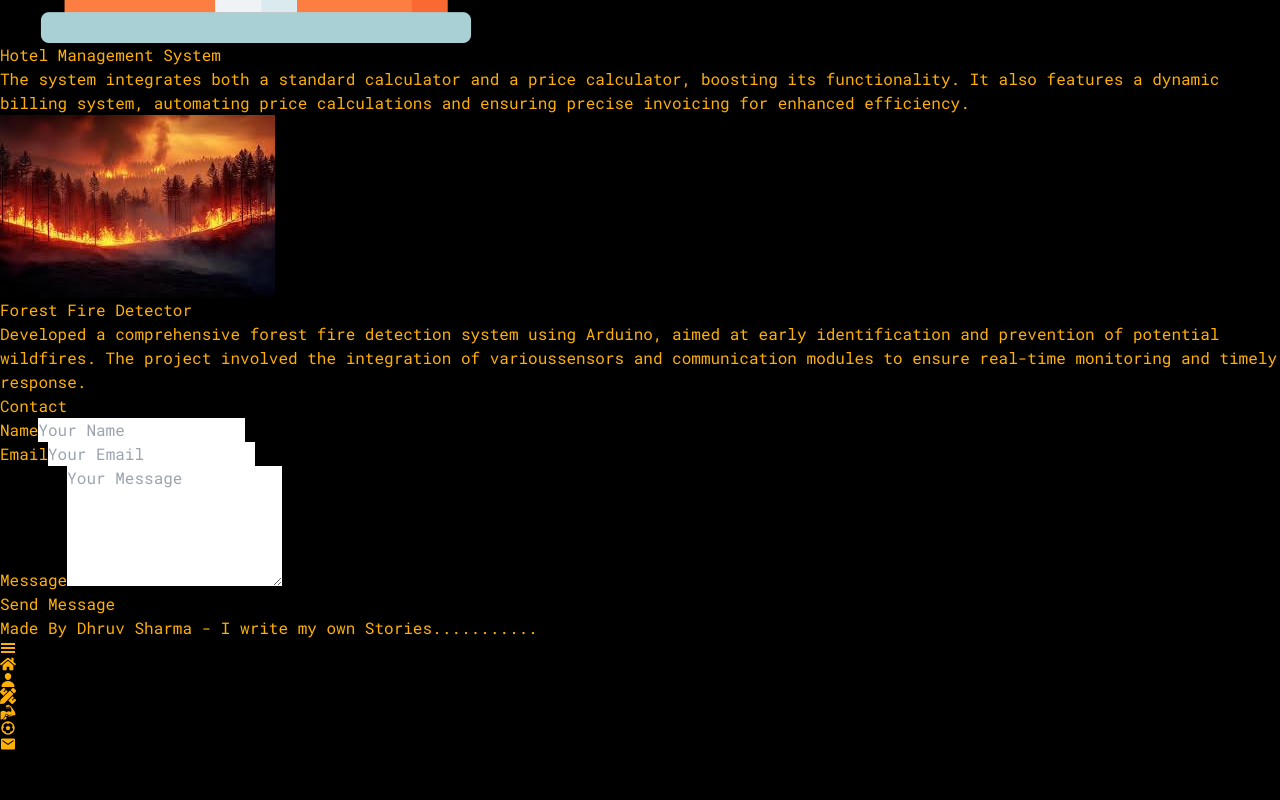
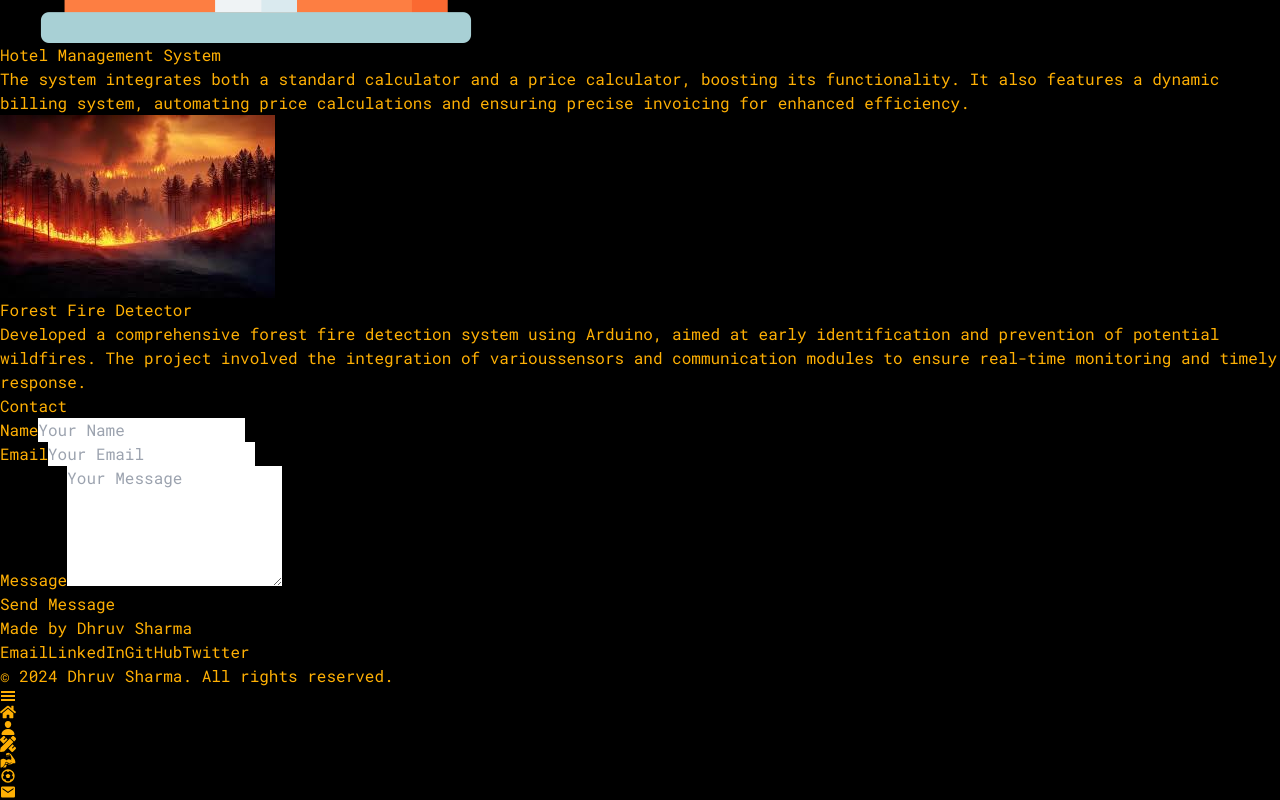
Before and after one commit to dhruv14122004/Dhruv-Website, a React (Vite) app: page / in a window 1280 px wide. Shown: the part 10350-11150 px from the top of the page. Before the commit the page ends 11102 px from the top, so only its background shows below. Built offline with nearby package versions, Linux system fonts and the light colour scheme.

Commit message:
Update Footer component with author information and social links

```diff
--- a/src/components/Footer.jsx
+++ b/src/components/Footer.jsx
@@ -1,9 +1,21 @@
 const Footer = () => {
-    return (
-      <div id="footer" className="pt-28 custom_yellow text-center pb-10">
-          Made By Dhruv Sharma - I write my own Stories...........
+  return (
+    <div id="footer" className="pt-28 custom_yellow text-center pb-10">
+      <p>Made by Dhruv Sharma</p>
+
+      <div className="flex justify-center space-x-4 mt-4">
+        {/* Social Links */}
+        <a href="mailto:dhruv.sharma122004@gmail.com" className="hover:text-gray-400">Email</a>
+        <a href="https://www.linkedin.com/in/dhruv-sharma-142932252/" target="_blank" rel="noopener noreferrer" className="hover:text-gray-400">LinkedIn</a>
+        <a href="https://github.com/dhruv14122004" target="_blank" rel="noopener noreferrer" className="hover:text-gray-400">GitHub</a>
+        <a href="https://twitter.com/" target="_blank" rel="noopener noreferrer" className="hover:text-gray-400">Twitter</a>
       </div>
-    );
-  };
 
-  export default Footer;
+      <p className="mt-6 text-sm text-gray-500">
+        © {new Date().getFullYear()} Dhruv Sharma. All rights reserved.
+      </p>
+    </div>
+  );
+};
+
+export default Footer;
```
